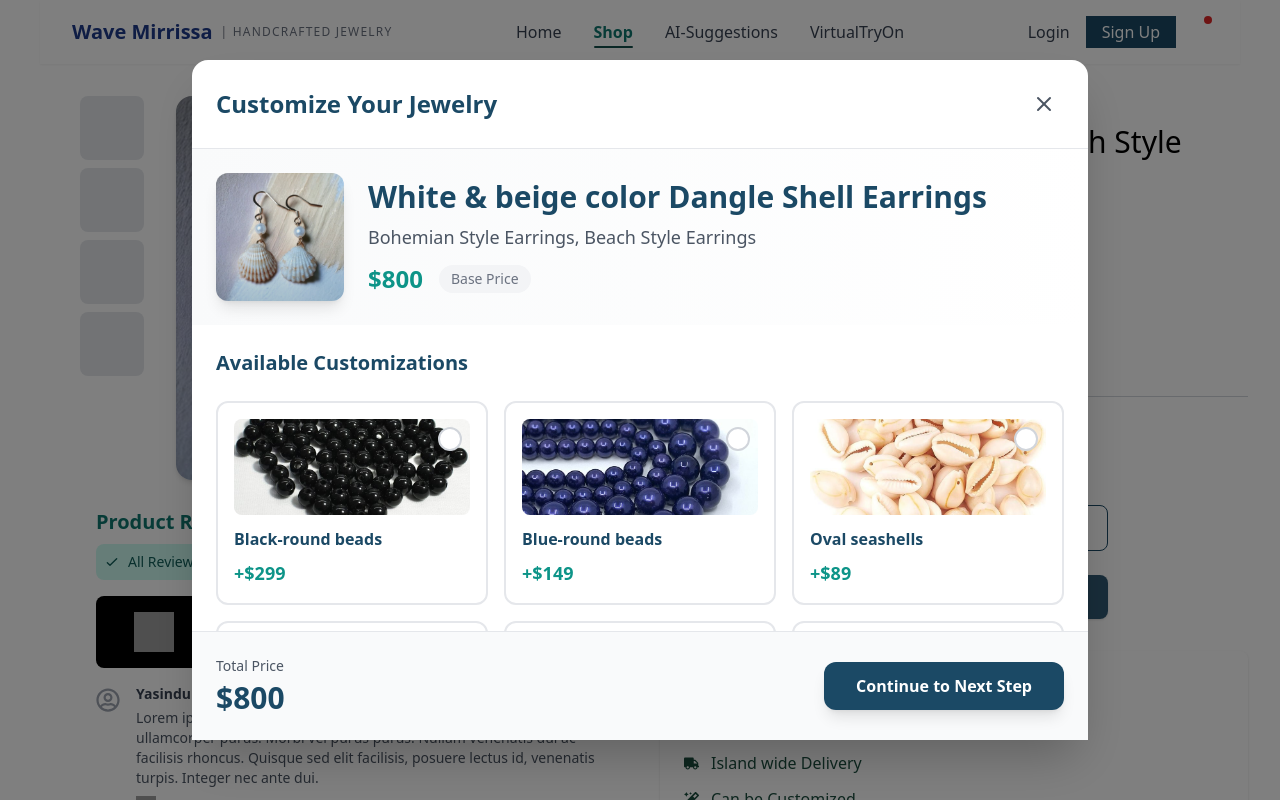
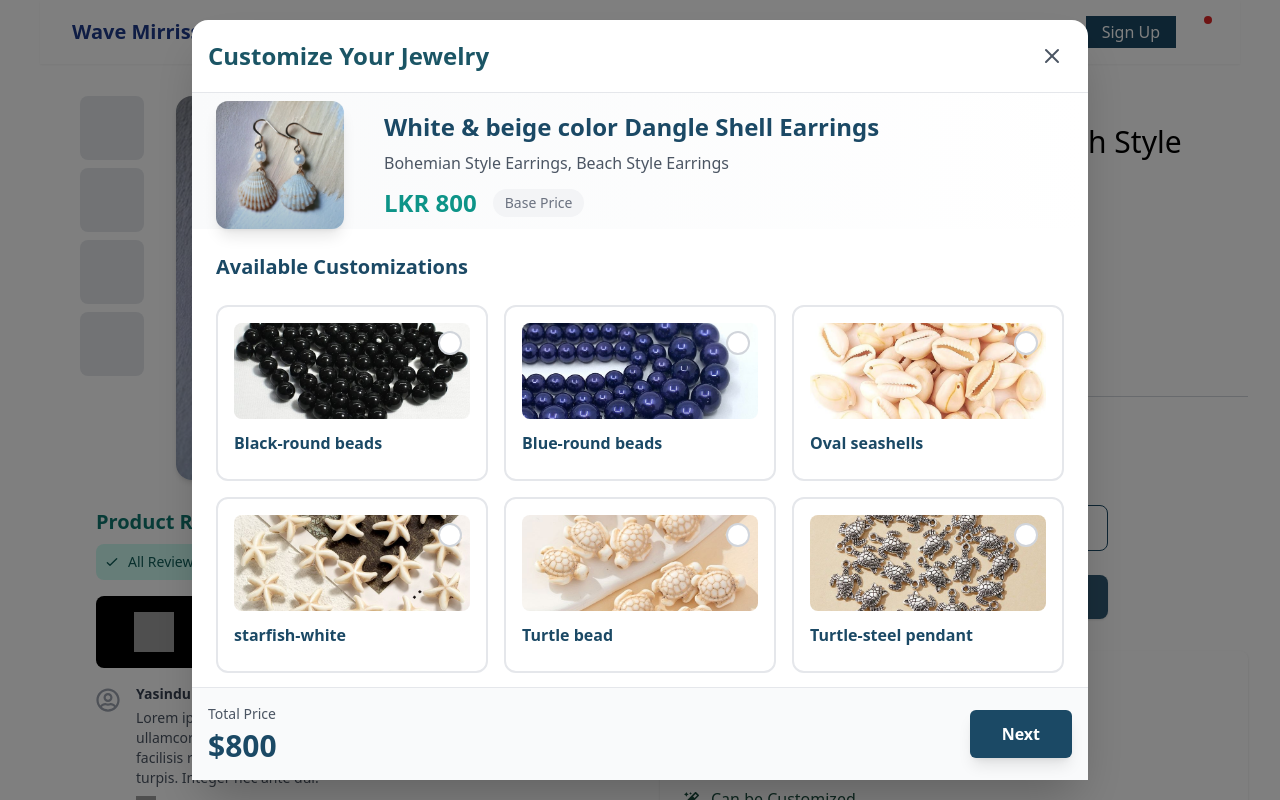
Before and after one commit to shehanchathu2/WaveMirissa-frontend, a React (Vite) app: page /shop/product/1 in a window 1280 px wide. Both pictures are taken after a click on the button "Customize". Shown: the top 800 px of the page. Built offline with nearby package versions, Linux system fonts and the light colour scheme; grey boxes are pictures that could not be loaded; some icons are missing; a web font is replaced by a local one.

Commit message:
changes in customize modal

```diff
--- a/src/components/ProductPreview/CustomizationModal.jsx
+++ b/src/components/ProductPreview/CustomizationModal.jsx
@@ -71,10 +71,10 @@ export const CustomizationModal = ({ isOpen, onClose, jewelry, onNext }) => {
 
   return (
     <div className="fixed inset-0 z-50 flex items-center justify-center p-4 bg-black bg-opacity-50">
-      <div className="bg-white rounded-2xl shadow-2xl max-w-4xl w-full h-[85vh] flex flex-col">
+      <div className="bg-white rounded-2xl shadow-2xl max-w-4xl w-full h-[95vh] flex flex-col">
         {/* Header */}
-        <div className="flex items-center justify-between flex-shrink-0 p-6 border-b border-gray-200">
-          <h2 className="text-2xl font-bold text-[#1b4965]">Customize Your Jewelry</h2>
+        <div className="flex items-center justify-between flex-shrink-0 p-4 border-b border-gray-200">
+          <h2 className="text-2xl font-bold text-[#1b5565]">Customize Your Jewelry</h2>
           <button
             onClick={onClose}
             className="p-2 transition duration-200 rounded-full hover:bg-gray-100"
@@ -86,8 +86,8 @@ export const CustomizationModal = ({ isOpen, onClose, jewelry, onNext }) => {
         {/* Scrollable Content */}
         <div className="flex-1 overflow-y-auto">
           {/* Basic Jewelry Info */}
-          <div className="p-6 bg-gradient-to-r from-gray-50 to-white">
-            <div className="flex items-center space-x-6">
+          <div className="pt-2 pl-6 bg-gradient-to-r from-gray-50 to-white">
+            <div className="flex items-center space-x-10">
               <div className="relative">
                 <img
                   src={jewelry.image}
@@ -97,11 +97,11 @@ export const CustomizationModal = ({ isOpen, onClose, jewelry, onNext }) => {
                 <div className="absolute inset-0 bg-gradient-to-t from-black/20 to-transparent rounded-xl"></div>
               </div>
               <div className="flex-1">
-                <h3 className="text-3xl font-bold text-[#1b4965] mb-2">{jewelry.name}</h3>
-                <p className="mb-3 text-lg text-gray-600">{jewelry.description}</p>
+                <h4 className="text-2xl font-semibold text-[#1b4965] mb-2">{jewelry.name}</h4>
+                <p className="mb-3 text-base text-gray-600 ">{jewelry.description}</p>
                 <div className="flex items-center space-x-4">
                   <span className="text-2xl font-bold text-teal-600">
-                    ${jewelry.basePrice.toLocaleString()}
+                    LKR {jewelry.basePrice.toLocaleString()}
                   </span>
                   <span className="px-3 py-1 text-sm text-gray-500 bg-gray-100 rounded-full">
                     Base Price
@@ -147,7 +147,7 @@ export const CustomizationModal = ({ isOpen, onClose, jewelry, onNext }) => {
                       </div>
                     </div>
                     <h5 className="font-semibold text-[#1b4965] mb-2">{option.name}</h5>
-                    <p className="text-lg font-bold text-teal-600">+${option.price}</p>
+                    {/*<p className="text-lg font-bold text-teal-600">+${option.price}</p>*/}
                   </div>
                 </div>
               ))}
@@ -155,25 +155,21 @@ export const CustomizationModal = ({ isOpen, onClose, jewelry, onNext }) => {
           </div>
         </div>
 
-        {/* Footer */}
-        <div className="flex-shrink-0 p-6 border-t border-gray-200 bg-gray-50">
+        {/* Footer with Total Price and Continue Button */}
+        <div className="flex-shrink-0 p-4 border-t border-gray-200 bg-gray-50">
           <div className="flex items-center justify-between">
             <div>
               <p className="mb-1 text-sm text-gray-600">Total Price</p>
               <p className="text-3xl font-bold text-[#1b4965]">
                 ${calculateTotalPrice().toLocaleString()}
               </p>
-              {selectedOptions.size > 0 && (
-                <p className="text-sm text-teal-600">
-                  +${(calculateTotalPrice() - jewelry.basePrice).toLocaleString()} in customizations
-                </p>
-              )}
+
             </div>
             <button
               onClick={onNext}
-              className="bg-[#1b4965] hover:bg-[#1b4965]/90 text-white font-semibold px-8 py-3 rounded-xl transition duration-300 shadow-lg hover:shadow-xl transform hover:scale-105"
+              className="bg-[#1b4965] hover:bg-[#1b4965]/90 text-white font-semibold px-8 py-3 rounded-md transition duration-300 shadow-lg hover:shadow-xl transform hover:scale-105"
             >
-              Continue to Next Step
+              Next
             </button>
           </div>
         </div>
```
